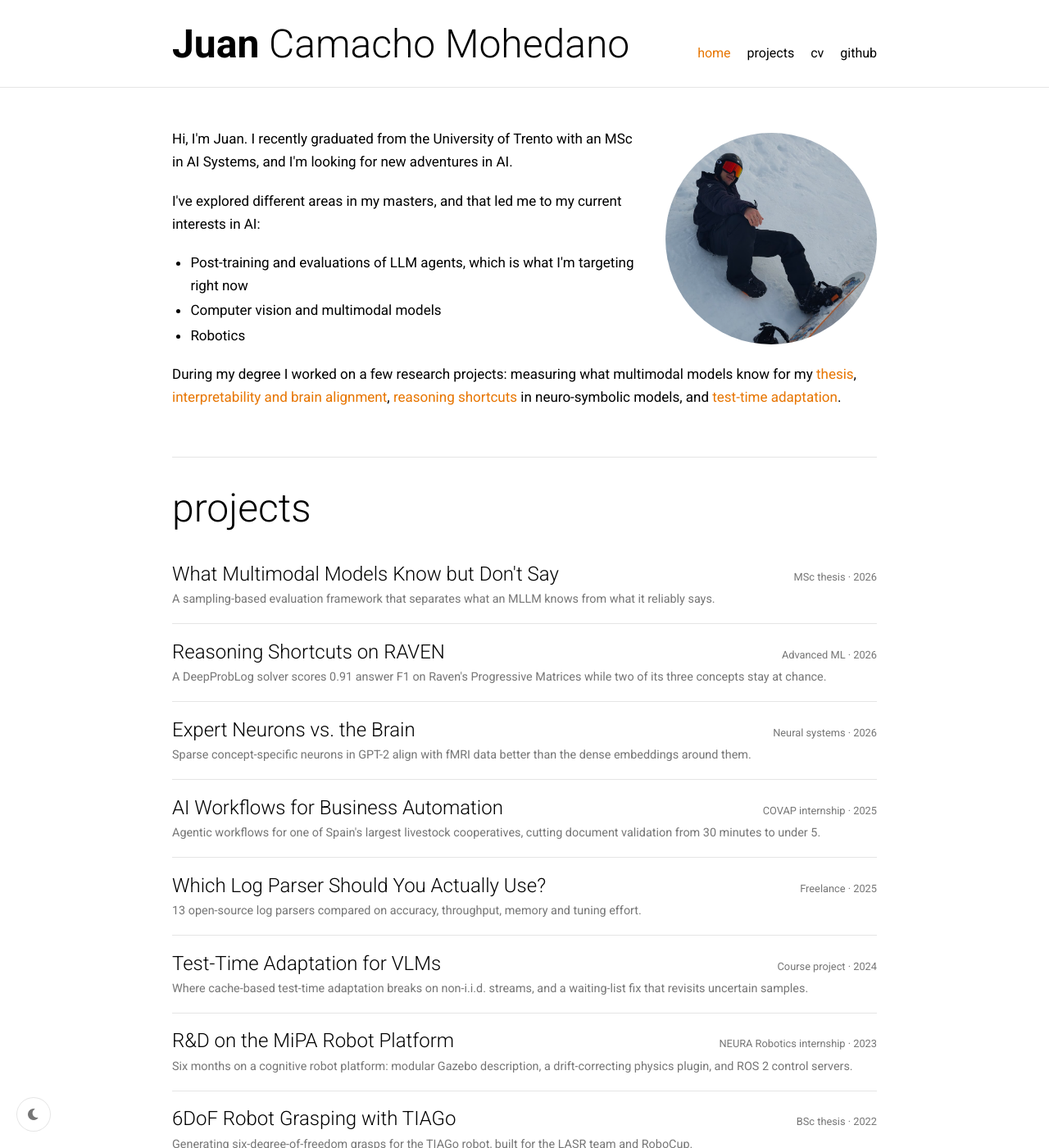
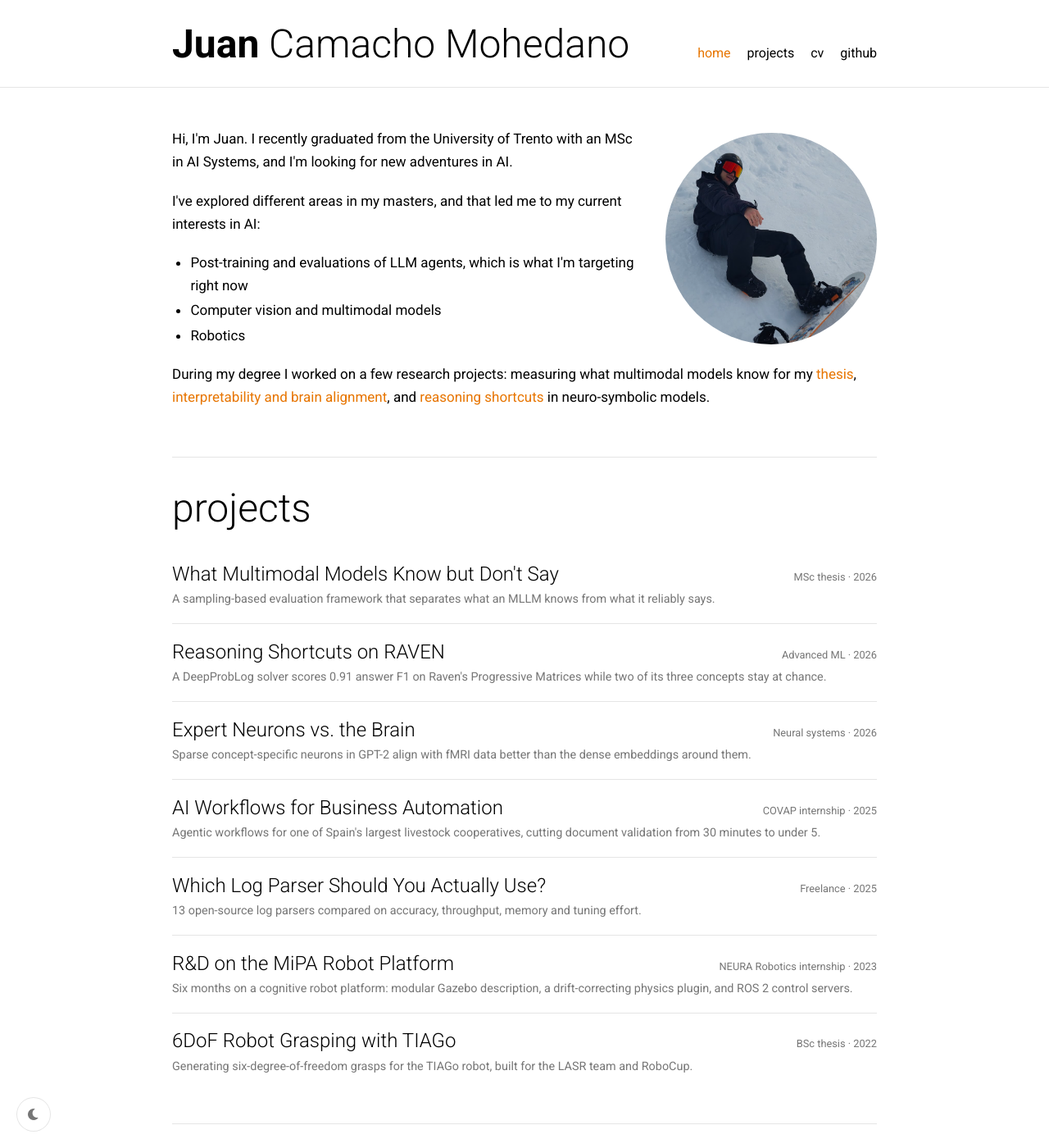
Before and after one commit to jucamohedano/jucamohedano.github.io, a Jekyll site: the page built from index.md, in a window 1280 px wide and 1400 px high. Shown: the whole window at 82% size. Built offline with Jekyll 4.4.1, drawn with Linux system fonts in a browser that asks for light colours.

Commit message:
Unpublish the test-time adaptation write-up and drop it from the homepage

```diff
--- a/index.md
+++ b/index.md
@@ -21,8 +21,8 @@ layout: default
         During my degree I worked on a few research projects: measuring what
         multimodal models know for my <a href="/blog/2026/07/22/what-multimodal-models-know/">thesis</a>,
         <a href="/blog/2026/02/19/expert-neurons-brain-alignment/">interpretability and brain alignment</a>,
-        <a href="/blog/2026/06/22/reasoning-shortcuts-raven/">reasoning shortcuts</a> in neuro-symbolic
-        models, and <a href="/blog/2024/03/01/test-time-adaptation/">test-time adaptation</a>.
+        and <a href="/blog/2026/06/22/reasoning-shortcuts-raven/">reasoning shortcuts</a> in neuro-symbolic
+        models.
     </p>
 </section>
 
@@ -65,13 +65,7 @@ layout: default
             <p class="hl-desc">13 open-source log parsers compared on accuracy, throughput, memory and tuning effort.</p>
         </li>
         <!-- Alpha-CLIP is unpublished (published: false) and intentionally omitted here. -->
-        <li>
-            <div class="hl-top">
-                <h3 class="hl-title"><a href="/blog/2024/03/01/test-time-adaptation/">Test-Time Adaptation for VLMs</a></h3>
-                <span class="hl-meta">Course project · 2024</span>
-            </div>
-            <p class="hl-desc">Where cache-based test-time adaptation breaks on non-i.i.d. streams, and a waiting-list fix that revisits uncertain samples.</p>
-        </li>
+        <!-- Test-Time Adaptation is unpublished (published: false) and intentionally omitted here. -->
         <li>
             <div class="hl-top">
                 <h3 class="hl-title"><a href="/blog/2023/06/30/neura-robotics-internship/">R&amp;D on the MiPA Robot Platform</a></h3>
```
Also changed, not shown: _posts/2024-03-01-test-time-adaptation.md (+1 -0 lines).
